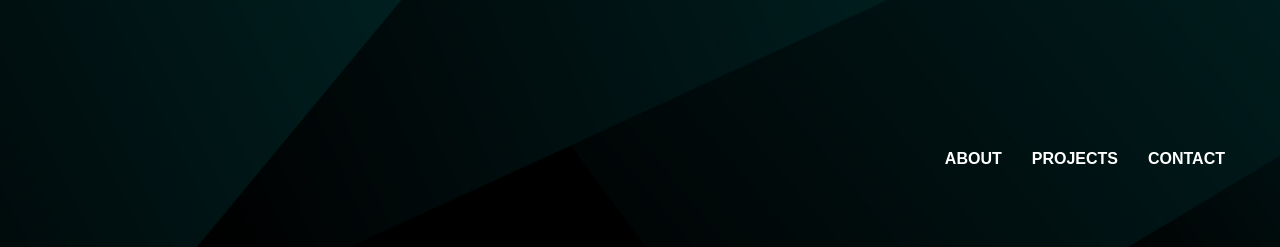
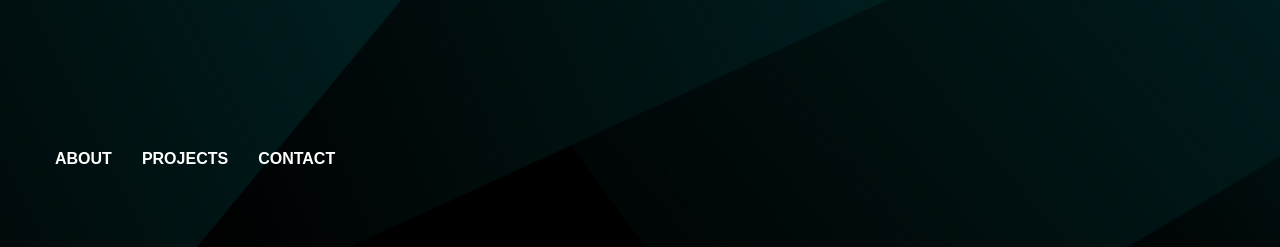
Before and after one commit to Kuwarsaab/portfolio-website, a plain HTML site: page index.html in a window 1280 px wide. Shown: the top 247 px of the page. Drawn offline with Linux system fonts and the light colour scheme.

Commit message:
Updated Styling

```diff
--- a/styles.css
+++ b/styles.css
@@ -20,7 +20,7 @@ header {
 
 nav ul {
     display: flex;
-    justify-content: flex-end;
+    justify-content: flex-start;
     list-style-type: none;
 }
 
@@ -241,7 +241,7 @@ section {
 /* Navigation styling */
 nav ul {
     display: flex;
-    justify-content: flex-end;
+    justify-content: flex-start;
 }
 
 nav ul li {
```
